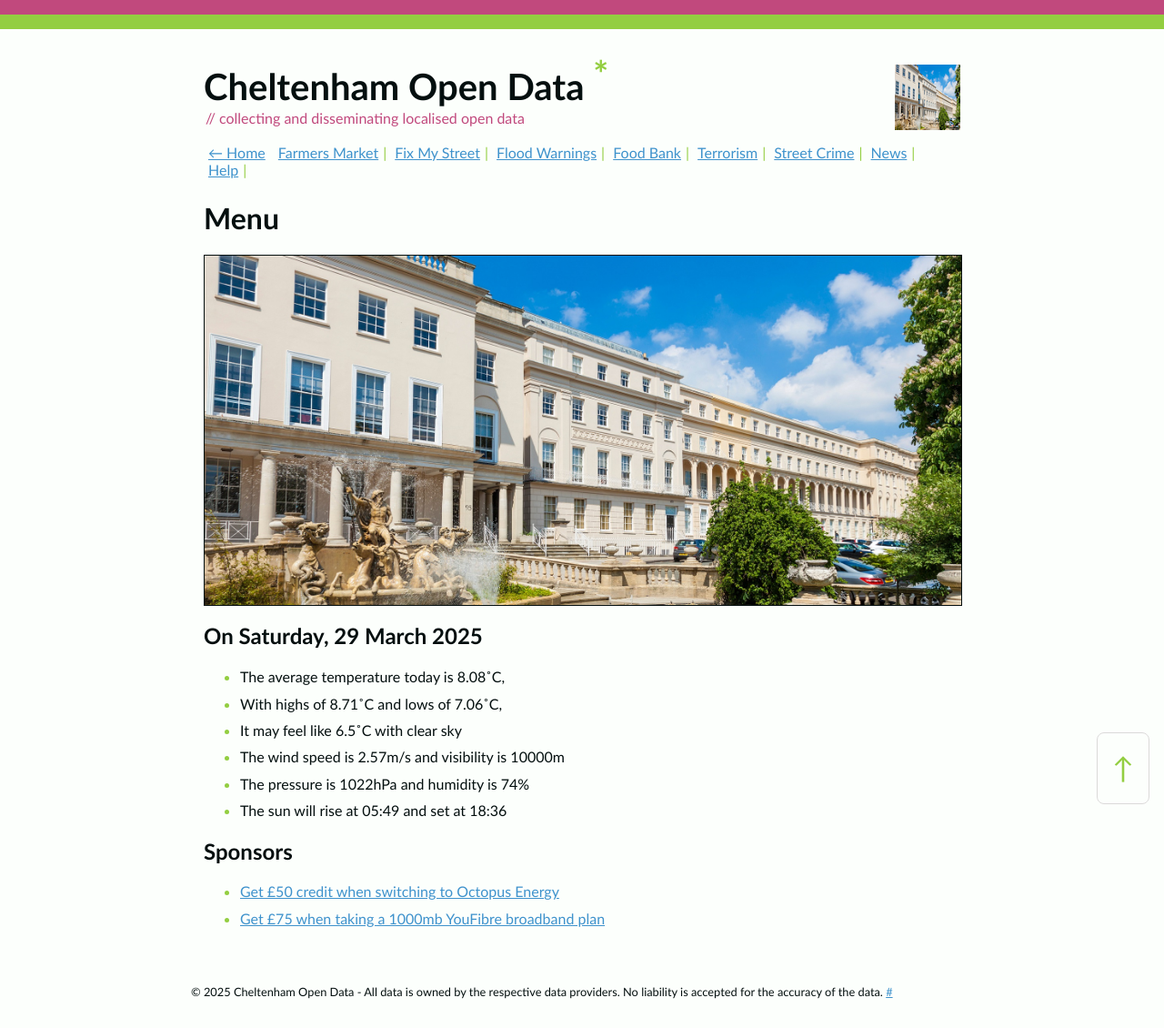
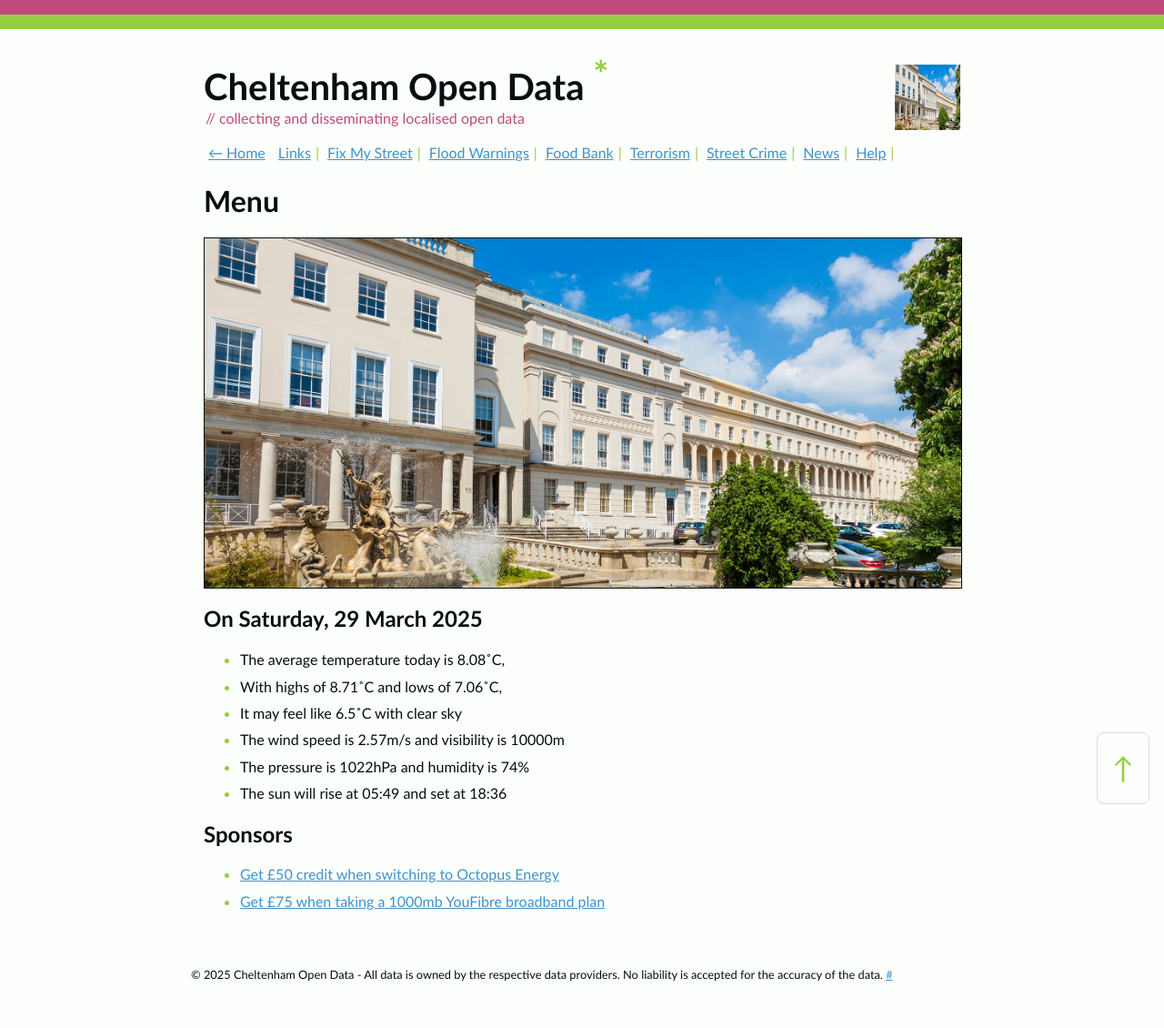
Before and after one commit to mat-0/cheltenham-open-data, a Jekyll site: the page built from index.md, in a window 1280 px wide. Shown: the whole page at 91% size. Built offline with Jekyll 4.4.1, drawn with Linux system fonts in a browser that asks for light colours.

Commit message:
fic url
Signed-off-by: mat-0 <Github@thechels.uk>

```diff
--- a/_config.yml
+++ b/_config.yml
@@ -43,8 +43,8 @@ include:
 # Site Navigation
 ## Header
 navigation_header:
-  - name: Farmers Market
-    link: /farmers-market
+  - name: Links
+    link: /links
   - name: Fix My Street
     link: /fix-my-street
   - name: Flood Warnings
```
